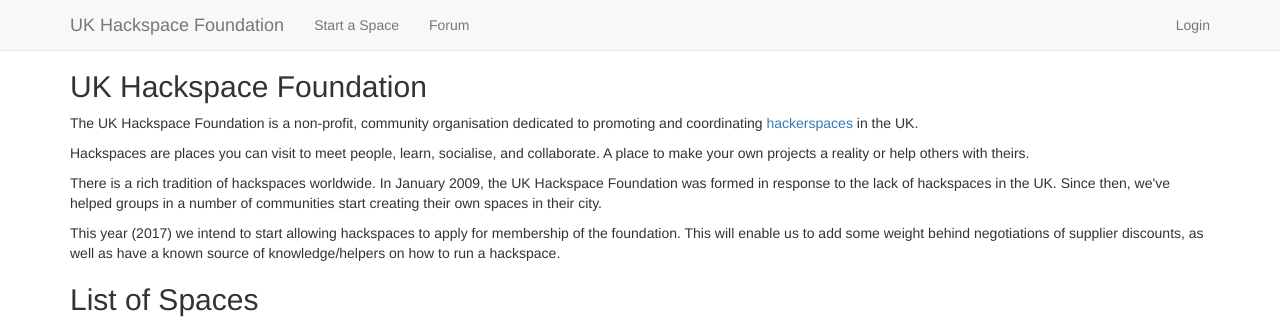
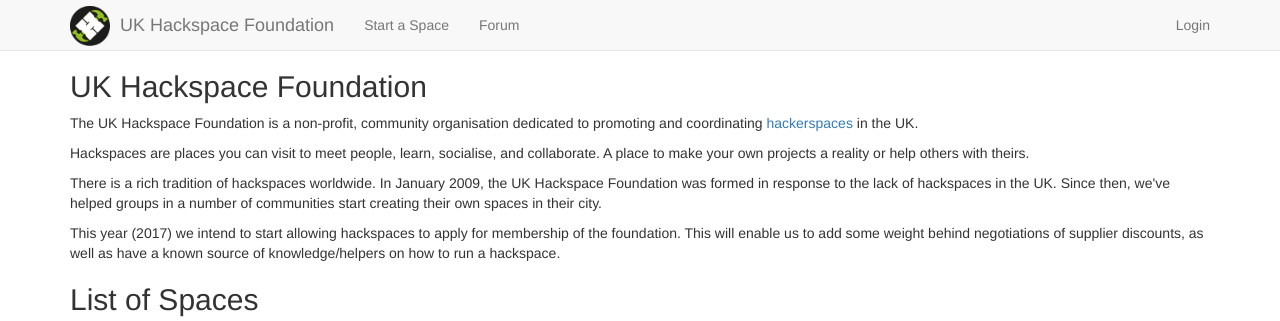
Before and after one commit to UKHackspaceFoundation/website, a Django app: page / in a window 1280 px wide. Shown: the top 321 px of the page. Run offline with Django 3.2, Linux system fonts and the light colour scheme; some libraries are stand-ins or nearby versions.

Commit message:
Added temporary logo for consistency with forum and github

```diff
--- a/main/static/css/main.css
+++ b/main/static/css/main.css
@@ -6,3 +6,11 @@
     display:box;
     width: 2em;
 }
+
+.navbar-brand img {
+    display:inline-block;
+    max-height:40px;
+    margin-top: -10px;
+    margin-bottom:-10px;
+    margin-right: 10px;
+}
--- a/main/templates/_menu.html
+++ b/main/templates/_menu.html
@@ -1,3 +1,4 @@
+{% load static %}
 <nav class="navbar navbar-default navbar-fixed-top">
   <div class="container">
     <div class="navbar-header">
@@ -7,7 +8,7 @@
             <span class="icon-bar"></span>
             <span class="icon-bar"></span>
         </button>
-      <a class="navbar-brand" href="/">UK Hackspace Foundation</a>
+      <a class="navbar-brand" href="/"><img alt="Brand" src="{% static "images/logo.png" %}">UK Hackspace Foundation</a>
     </div>
     <div id="navbar" class="collapse navbar-collapse">
       <ul class="nav navbar-nav">
```
Also changed, not shown: main/static/images/logo.png (added).
